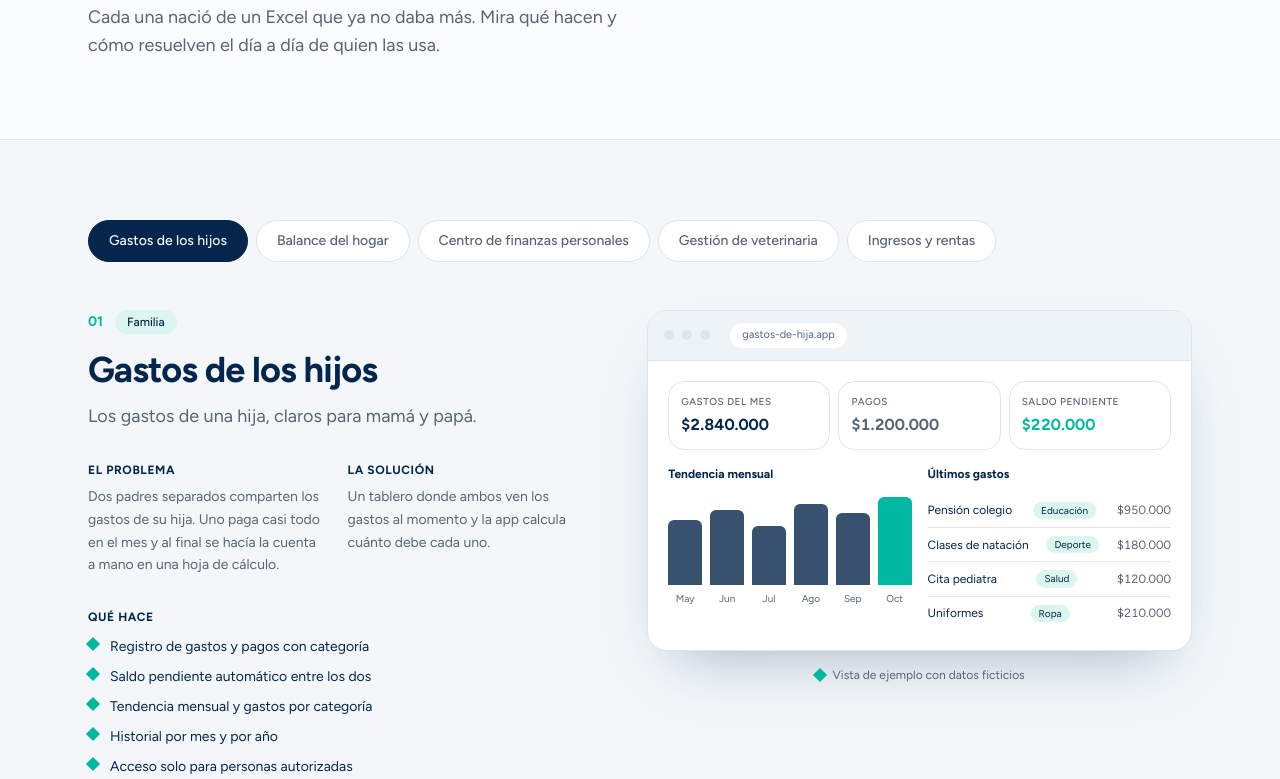
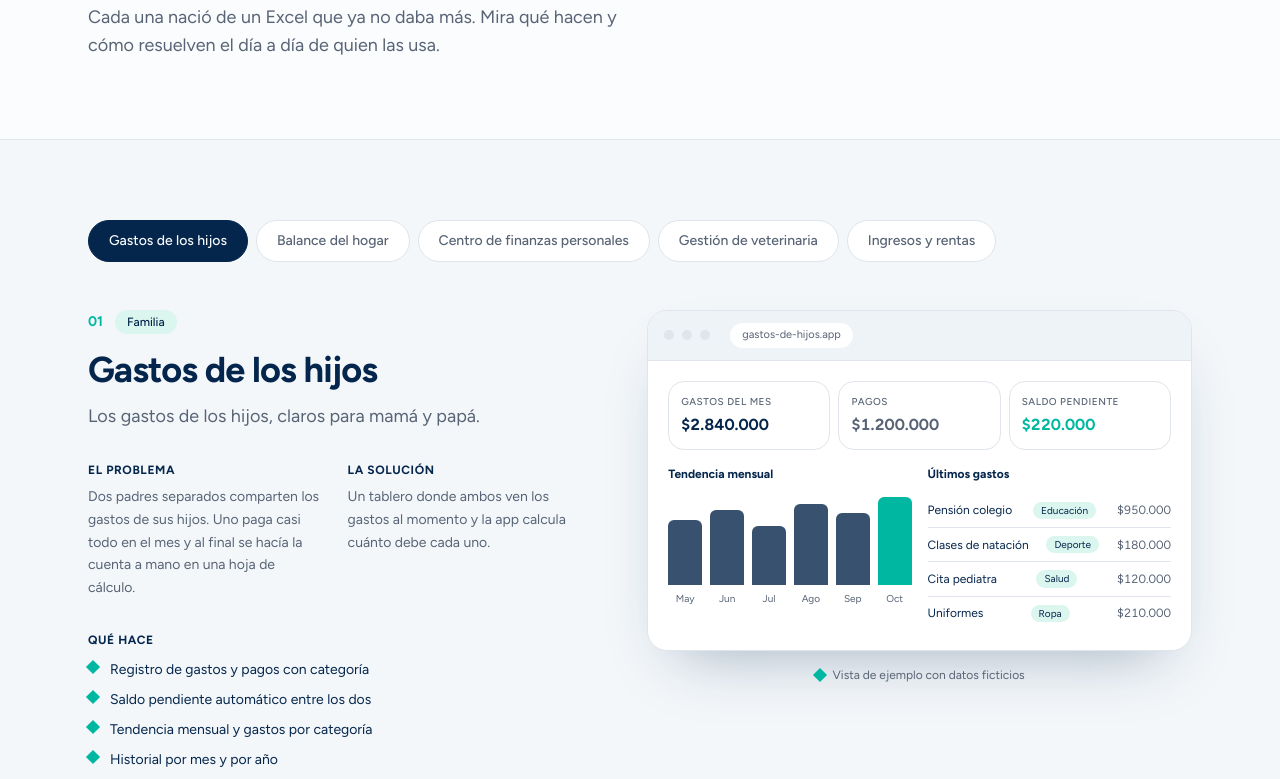
Before and after one commit to MariaCenteno/bfl-portafolio, a React (Vite) app: page / in a window 1280 px wide. Shown: the part 396-1175 px from the top of the page. Built offline with nearby package versions, Linux system fonts and the light colour scheme; a web font is replaced by a local one.

Commit message:
Gastos de los hijos: texto genérico, sin 'hija' (ES y EN)
Co-Authored-By: Claude Opus 5.5 <noreply@anthropic.com>
Claude-Session: https://claude.ai/code/session_01DG2WVdnumiVkyUvpicEzxe

```diff
--- a/src/Mockups.tsx
+++ b/src/Mockups.tsx
@@ -60,7 +60,7 @@ function Title({ children }: { children: ReactNode }) {
 
 function Kids() {
   return (
-    <Frame url="gastos-de-hija.app">
+    <Frame url="gastos-de-hijos.app">
       <div className="grid grid-cols-3 gap-2">
         <Stat label="Gastos del mes" value="$2.840.000" />
         <Stat label="Pagos" value="$1.200.000" tone="muted" />
--- a/src/content.ts
+++ b/src/content.ts
@@ -50,9 +50,9 @@ export const content: Record<Lang, Content> = {
         id: "hijos",
         name: "Gastos de los hijos",
         kind: "Familia",
-        tagline: "Los gastos de una hija, claros para mamá y papá.",
+        tagline: "Los gastos de los hijos, claros para mamá y papá.",
         problem:
-          "Dos padres separados comparten los gastos de su hija. Uno paga casi todo en el mes y al final se hacía la cuenta a mano en una hoja de cálculo.",
+          "Dos padres separados comparten los gastos de sus hijos. Uno paga casi todo en el mes y al final se hacía la cuenta a mano en una hoja de cálculo.",
         solution:
           "Un tablero donde ambos ven los gastos al momento y la app calcula cuánto debe cada uno.",
         features: [
@@ -165,9 +165,9 @@ export const content: Record<Lang, Content> = {
         id: "hijos",
         name: "Kids' Expenses",
         kind: "Family",
-        tagline: "A child's expenses, clear for both parents.",
+        tagline: "Kids' expenses, clear for both parents.",
         problem:
-          "Two separated parents share their daughter's expenses. One pays most of the month, and the final count was done by hand in a spreadsheet.",
+          "Two separated parents share their kids' expenses. One pays most of the month, and the final count was done by hand in a spreadsheet.",
         solution: "A dashboard where both parents see expenses in real time, and the app works out who owes what.",
         features: [
           "Log expenses and payments by category",
```
